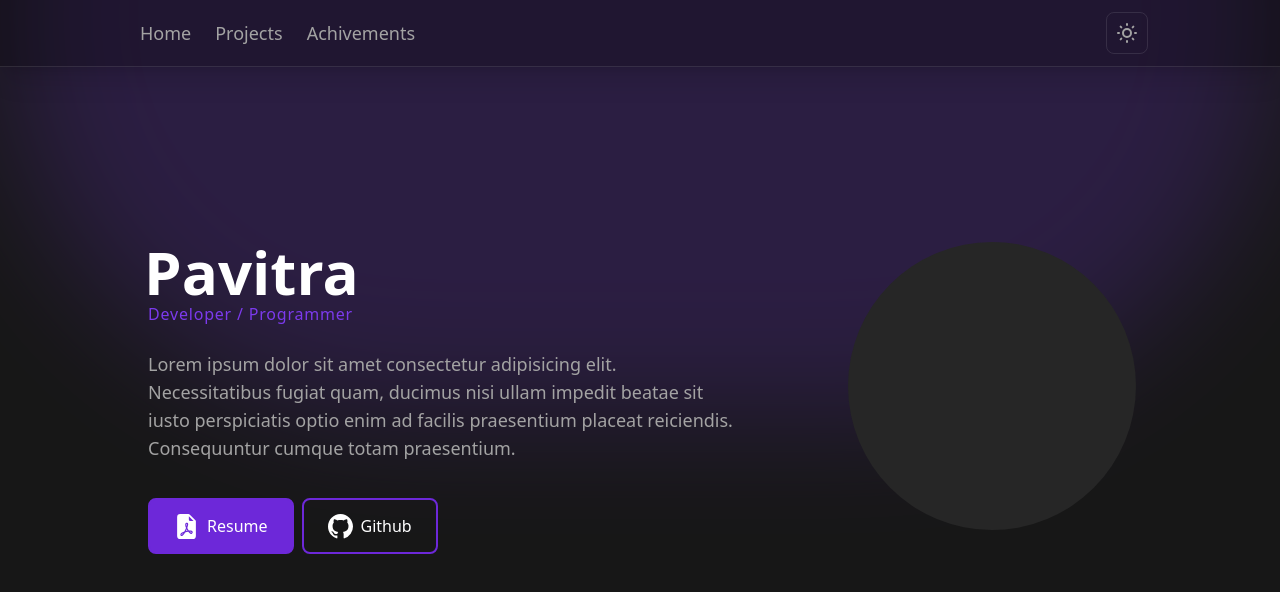
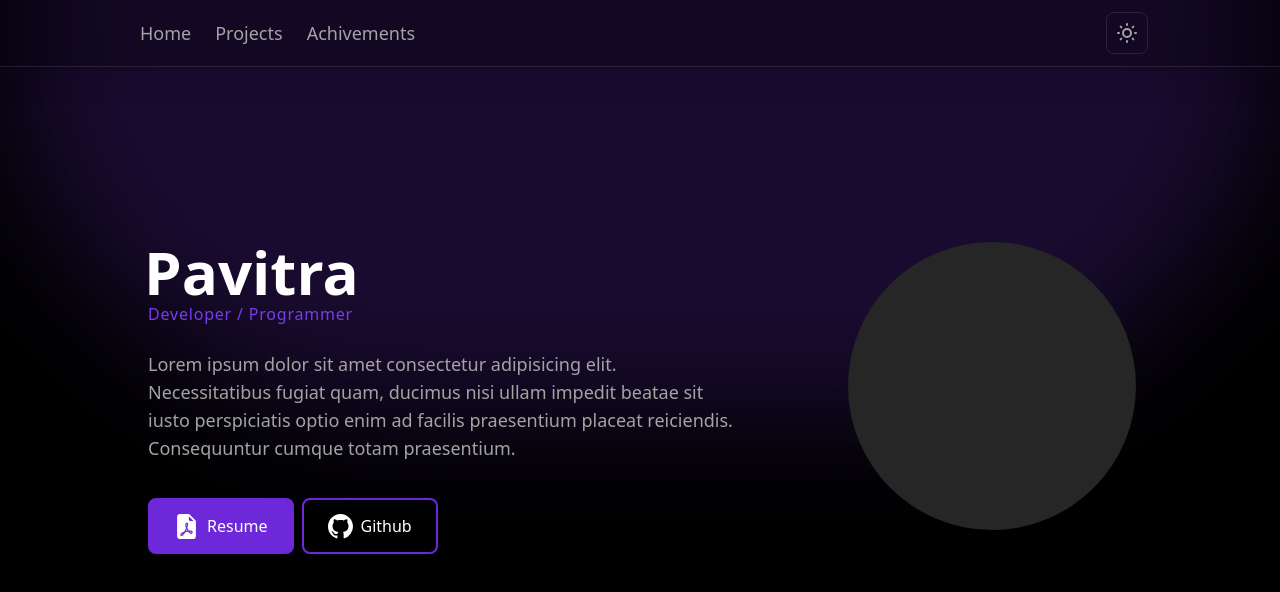
Before and after one commit to Pavitra554/portfolio, a Next.js app: page / in a window 1280 px wide. Shown: the top 592 px of the page. Built offline with nearby package versions, Linux system fonts and the light colour scheme.

Commit message:
✅ Saving process

```diff
--- a/pages/index.tsx
+++ b/pages/index.tsx
@@ -11,7 +11,7 @@ import { motion } from 'framer-motion'
 const Home: NextPage = () => {
   return (
     <Container>
-      <div className='dark:bg-neutral-900 bg-white w-screen flex flex-col ease-linear duration-150 text-5xl dark:text-white'>
+      <div className='dark:bg-black bg-white w-screen flex flex-col ease-linear duration-150 text-5xl dark:text-white'>
         <motion.div
           initial={{ opacity: 0 }}
           animate={{ opacity: 0.2 }}
```
